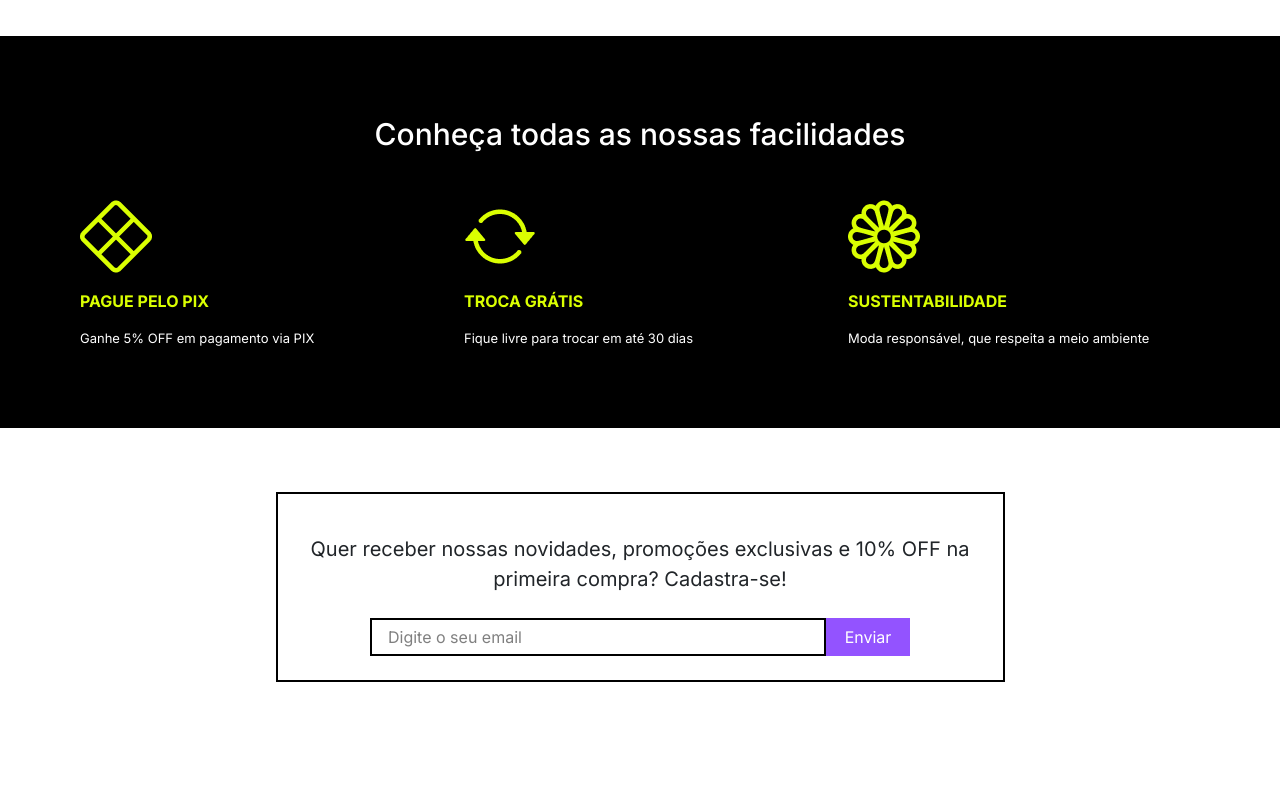
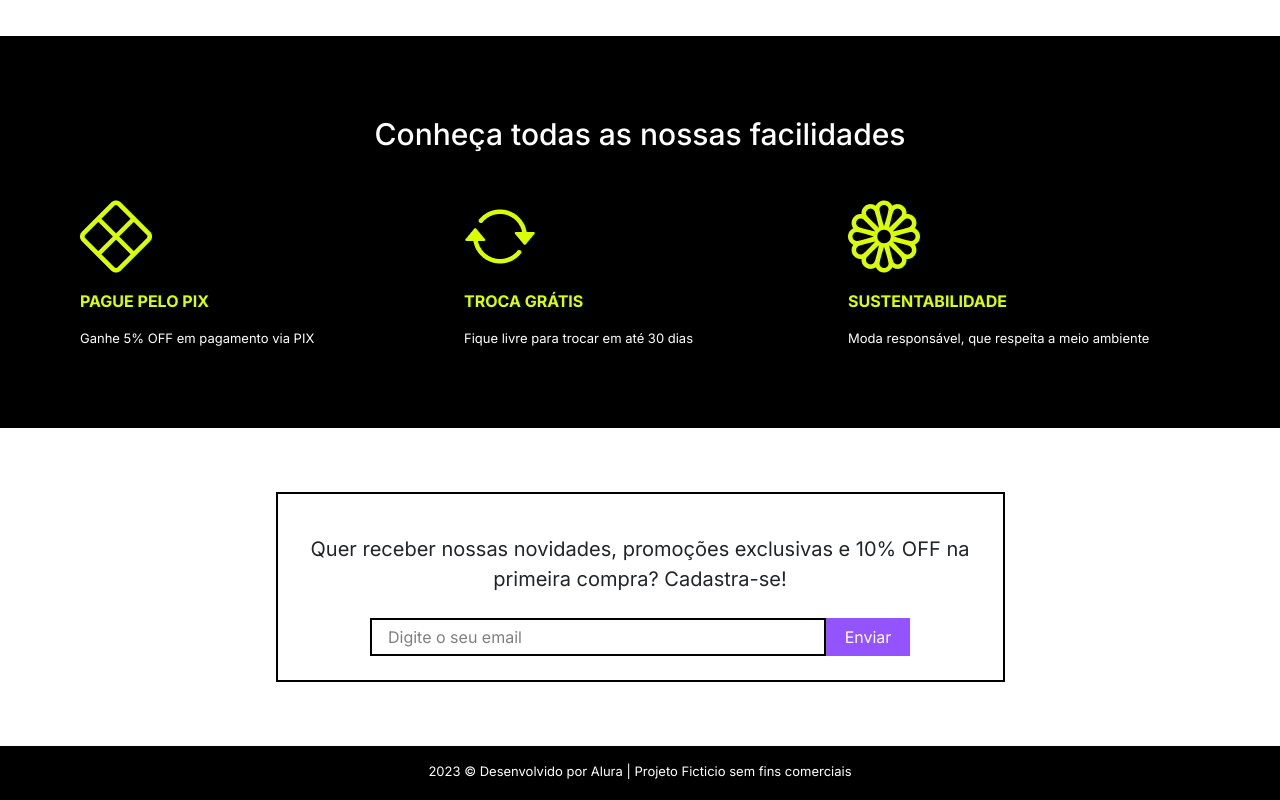
Before and after one commit to ramoncodevale/loja-meteora, a React (Vite) app: page / in a window 1280 px wide. Shown: the part 2252-3052 px from the top of the page. Before the commit the page ends 2934 px from the top, so only its background shows below. Built offline with nearby package versions, Linux system fonts and the light colour scheme.

Commit message:
feat: add footer

```diff
--- a/src/App.tsx
+++ b/src/App.tsx
@@ -1,5 +1,6 @@
 import Banner from "./components/banner";
 import Category from "./components/category";
+import Footer from "./components/footer";
 import Header from "./components/header";
 import Input from "./components/input";
 import Networks from "./components/networks";
@@ -14,6 +15,7 @@ const App = () => {
     <Products />
     <Networks />
     <Input />
+    <Footer />
     </>
    );
 }
--- /dev/null
+++ b/src/components/footer.tsx
@@ -0,0 +1,11 @@
+
+
+const Footer = () => {
+    return(
+        <section className="bg-black w-full h-[54px] mt-16">
+         <p className="text-white text-[13px] text-center py-4">2023 © Desenvolvido por Alura | Projeto Ficticio sem fins comerciais</p>
+        </section>
+    )
+}
+
+export default Footer
--- a/src/components/input.tsx
+++ b/src/components/input.tsx
@@ -7,7 +7,7 @@ const Input = () => {
         <div className="flex flex-col justify-center">
          <h3 className="text-[#212529] text-[20px] text-center mt-10">Quer receber nossas novidades, promoções exclusivas e 10% OFF na primeira compra? Cadastra-se!</h3>
         <div className="flex justify-center items-center">
-      <div className="flex mt-6">
+        <div className="flex mt-6">
               <input
                 className="w-[456px] h-[38px] border-2 border-black pl-4 focus:outline-none"
                 type="text"
```
